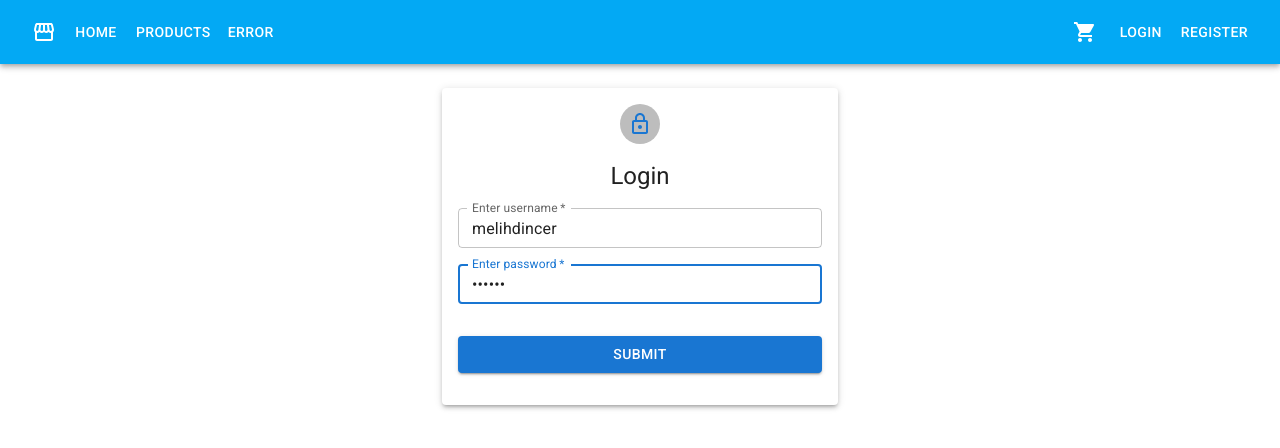
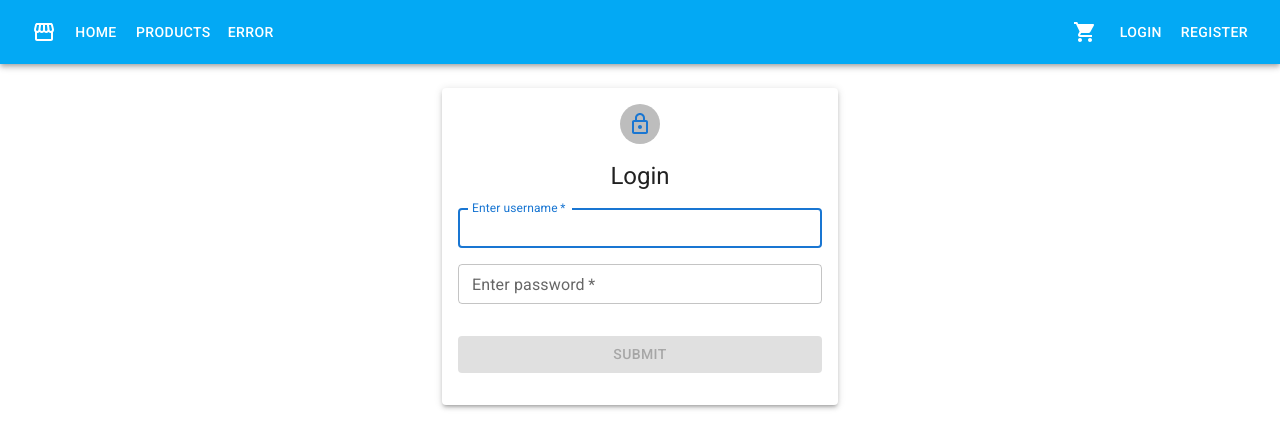
Before and after one commit to MelihDincer/02-store-app, a React (Vite) app: page /login in a window 1280 px wide. Shown: the top 448 px of the page. Built offline with nearby package versions, Linux system fonts and the light colour scheme; no server answers.

Commit message:
23 Haziran secon commit. Form validations.

```diff
--- a/src/pages/Login.jsx
+++ b/src/pages/Login.jsx
@@ -12,12 +12,18 @@ import { useState } from "react";
 import { useForm } from "react-hook-form";
 
 export default function LoginPage() {
-  const { register, handleSubmit } = useForm({
+  const {
+    register,
+    handleSubmit,
+    formState: { errors, isValid },
+  } = useForm({
     defaultValues: {
-      username: "melihdincer",
-      password: "123456",
+      username: "",
+      password: "",
     },
   });
+
+  console.log(errors);
 
   function handleForm(data) {
     console.log(data);
@@ -58,10 +64,17 @@ export default function LoginPage() {
         <Box
           component="form"
           onSubmit={handleSubmit(handleForm)}
+          noValidate
           sx={{ mb: 2 }}
         >
           <TextField
-            {...register("username")}
+            {...register("username", {
+              required: "username zorunlu alan",
+              minLength: {
+                value: 3,
+                message: "username min. 3 karakter olmalıdır.",
+              },
+            })}
             //value={values.username}
             //onChange={(e) => setUsername(e.target.value)}
             //onChange={handleInputChange}
@@ -72,9 +85,17 @@ export default function LoginPage() {
             required
             autoFocus
             sx={{ mb: 2 }}
+            error={!!errors.username}
+            helperText={errors.username?.message}
           />
           <TextField
-            {...register("password")}
+            {...register("password", {
+              required: "password zorunlu alan",
+              minLength: {
+                value: 6,
+                message: "password min. 6 karakter olmalıdır.",
+              },
+            })}
             //value={values.password}
             //onChange={handleInputChange}
             //name="password"
@@ -83,8 +104,9 @@ export default function LoginPage() {
             size="small"
             fullWidth
             required
-            autoFocus
             sx={{ mb: 2 }}
+            error={!!errors.password}
+            helperText={errors.password?.message}
           />
           <Button
             type="submit"
@@ -92,6 +114,7 @@ export default function LoginPage() {
             fullWidth
             sx={{ mt: 2 }}
             color="primary"
+            disabled={!isValid}
           >
             Submit
           </Button>
```
